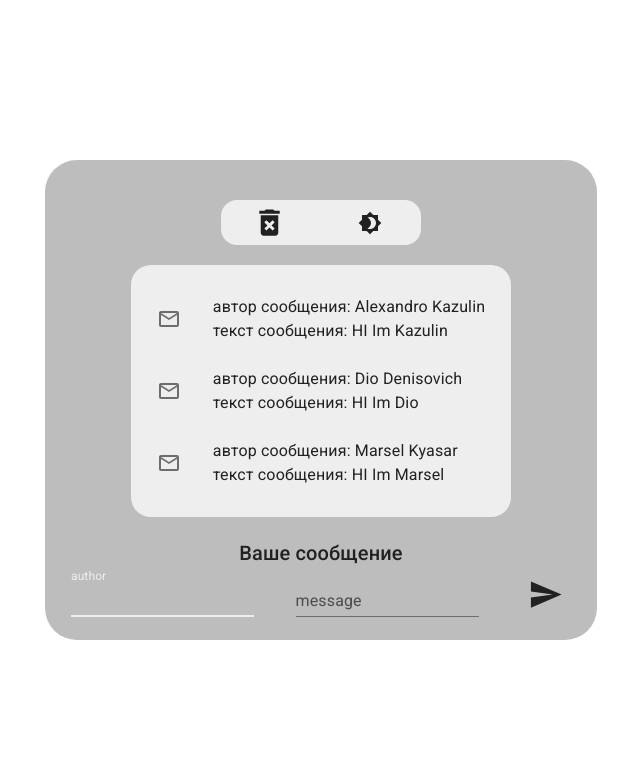
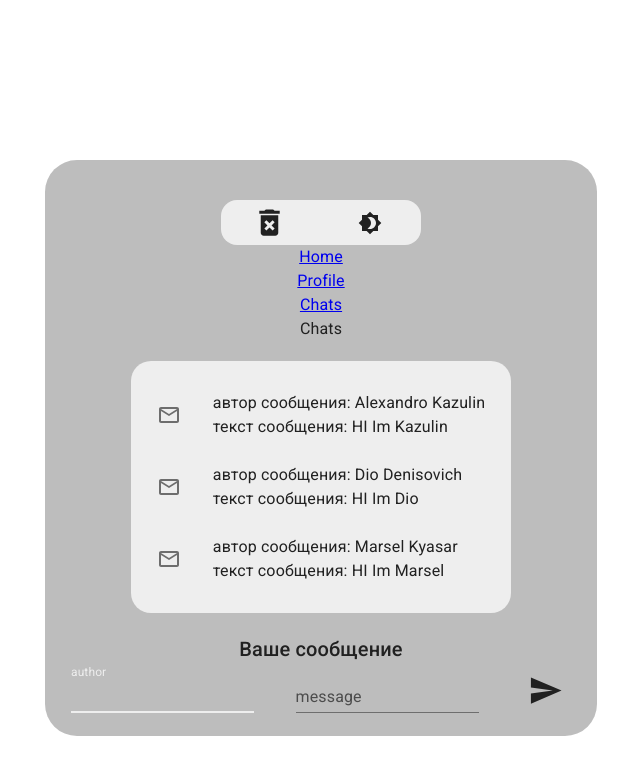
Before and after one commit to YKant-portfolio/traning_react_project, a React (Create React App) app: page /chats in a window 1280 px wide. Shown: the top 774 px of the page, without its empty margins (319-959 px from the left). Built offline with nearby package versions, Linux system fonts and the light colour scheme.

Commit message:
Доавил router5, создал страницы, осуществляю функционал передачу через render props

```diff
--- a/package.json
+++ b/package.json
@@ -12,6 +12,7 @@
     "@testing-library/user-event": "^13.5.0",
     "react": "^18.2.0",
     "react-dom": "^18.2.0",
+    "react-router-dom": "^5.3.3",
     "react-scripts": "5.0.1",
     "web-vitals": "^2.1.4"
   },
--- a/src/component/APP/App.js
+++ b/src/component/APP/App.js
@@ -1,3 +1,5 @@
+import { BrowserRouter, Link, Redirect, Route, Switch } from 'react-router-dom';
+
 import { useState, useEffect } from 'react';
 import Message from '../Message/Message';
 import Form from '../Form/Form';
@@ -7,12 +9,17 @@ import Service from '../../services/services';
 
 import { ThemeProvider } from '../../context';
 
+import { Home } from '../../pages/Home';
+import { Profile } from '../../pages/Profile';
+import { Chats } from '../../pages/Chats';
+
 import CssBaseline from '@mui/material/CssBaseline';
 import Box from '@mui/material/Box';
 import Container from '@mui/material/Container';
 import DeleteForeverIcon from '@mui/icons-material/DeleteForever';
 import Alert from '@mui/material/Alert';
 
+// переменная для создания строчки в чате
 let newItem;
 
 const boxStyle = {
@@ -71,6 +78,7 @@ function App() {
 	const message = msg ? <Alert borderradius={8} >Ваше сообщение принято</Alert> : null;
 
 	return (
+		<BrowserRouter>
 			<ThemeProvider>
 				<CssBaseline />
 				<Container maxWidth="sm">
@@ -88,6 +96,20 @@ function App() {
 							<DeleteForeverIcon fontSize='large' cursor='pointer' onClick={clearData} />
 							<ColorModeSwitch />
 						</Box>
+						<Link to="/">Home</Link>
+						<Link to="/profile/">Profile</Link>
+						<Link to="/chats/">Chats</Link>
+						<Switch>
+							<Route path="/chats">
+								<Chats />
+							</Route>
+							<Route path="/profile">
+								<Profile />
+							</Route>
+							<Route exact path="/">
+								<Home />
+							</Route>
+						</Switch>
 						<Message onAcceptData={value} />
 						<Form onAdd={addItem} />
 						{spinner}
@@ -95,6 +117,7 @@ function App() {
 					</Box>
 				</Container>
 			</ThemeProvider >
+		</BrowserRouter>
 	)
 }
 
--- a/src/component/Message/Message.js
+++ b/src/component/Message/Message.js
@@ -4,7 +4,29 @@ import MessageList from '../MessageList/Message-list';
 import List from '@mui/material/List';
 import Box from '@mui/material/Box';
 
+import ListItem from '@mui/material/ListItem';
+import ListItemIcon from '@mui/material/ListItemIcon';
+import ListItemText from '@mui/material/ListItemText';
+import MailOutlineIcon from '@mui/icons-material/MailOutline';
+
+
+let res;
 function Message(props) {
+	const data = props.onAcceptData;
+
+	if (data.length === 0) {
+		res = 'массив объектов - сообщений пуст';
+	} else {
+		res = data.map(item => (
+			<ListItem
+				key={item.id}>
+				<ListItemIcon><MailOutlineIcon color="text.primary.icon" /></ListItemIcon>
+				<ListItemText >
+					автор сообщения: {item.author} <br /> текст сообщения: {item.text}</ListItemText>
+			</ListItem>))
+	}
+
+
 	return (
 		<Box sx={{ bgcolor: 'primary.light', minHeight: '200px', maxWidth: '450px', textAlign: 'center', padding: '10px', }}
 			display="flex"
@@ -13,7 +35,8 @@ function Message(props) {
 			marginTop={'20px'}
 			marginBottom={'20px'}	>
 			<List>
-				<MessageList onAcceptData={props.onAcceptData} />
+				{/* <MessageList onAcceptData={props.onAcceptData} /> */}
+				{res}
 			</List>
 		</Box >
 	)
--- a/src/component/MessageList/Message-list.js
+++ b/src/component/MessageList/Message-list.js
@@ -3,24 +3,26 @@ import ListItemIcon from '@mui/material/ListItemIcon';
 import ListItemText from '@mui/material/ListItemText';
 import MailOutlineIcon from '@mui/icons-material/MailOutline';
 
-function MessageList(props) {
-	const data = props.onAcceptData;
-	let res;
+function MessageList({ children }) {
+	// const data = props.onAcceptData;
+	// let res;
 
-	if (data !== []) {
-		res = data.map(item => (
-			<ListItem
-				key={item.id}>
-				<ListItemIcon><MailOutlineIcon color="text.primary.icon" /></ListItemIcon>
-				<ListItemText >
-					автор сообщения: {item.author} <br /> текст сообщения: {item.text}</ListItemText>
-			</ListItem>))
-	} if (data.length === 0) {
-		res = 'массив объектов - сообщений пуст';
-	}
+	// if (data.length === 0) {
+	// 	res = 'массив объектов - сообщений пуст';
+	// } else {
+	// 	res = data.map(item => (
+	// 		<ListItem
+	// 			key={item.id}>
+	// 			<ListItemIcon><MailOutlineIcon color="text.primary.icon" /></ListItemIcon>
+	// 			<ListItemText >
+	// 				автор сообщения: {item.author} <br /> текст сообщения: {item.text}</ListItemText>
+	// 		</ListItem>))
+	// }
+
+
 	return (
 		<div>
-			{res}
+			{children}
 		</div>
 	)
 }
--- a/src/hoocks/use-toggle-mode-services.js
+++ b/src/hoocks/use-toggle-mode-services.js
@@ -4,7 +4,7 @@ import { ThemeColorContext } from '../context';
 export const useToggleModeServices = () => {
 	const toggleMode = useContext(ThemeColorContext);
 	if (toggleMode === undefined) {
-		throw new Error('You must use useToggleModeServices with ToggleColorModeServicesContext');
+		throw new Error('You must use useToggleModeServices with ThemeColorContext');
 	}
 
 	return toggleMode;
--- a/src/index.js
+++ b/src/index.js
@@ -5,7 +5,7 @@ import App from './component/APP/App';
 
 const root = ReactDOM.createRoot(document.getElementById('root'));
 root.render(
-	// <React.StrictMode>
-	<App />
-	// </React.StrictMode>
+	<React.StrictMode>
+		<App />
+	</React.StrictMode>
 );
--- /dev/null
+++ b/src/pages/Chats.js
@@ -0,0 +1,8 @@
+import React from "react";
+import { Route } from "react-router-dom";
+
+export const Chats = () => {
+	return (
+		<div>Chats</div>
+	)
+}
--- /dev/null
+++ b/src/pages/Home.js
@@ -0,0 +1,9 @@
+import React from "react";
+import { Route } from "react-router-dom";
+
+
+export const Home = () => {
+	return (
+		<div>Home</div>
+	)
+}
--- /dev/null
+++ b/src/pages/Profile.js
@@ -0,0 +1,9 @@
+import React from "react";
+import { Route } from "react-router-dom";
+
+
+export const Profile = () => {
+	return (
+		<div>Profile</div>
+	)
+}
```
Also changed, not shown: src/component/RenderMessage/RenderMessage.js (added, +9 -0 lines), 1 other file (tests, documents, lock files or other folders). Lines whose indentation alone changed are shown as unchanged.
